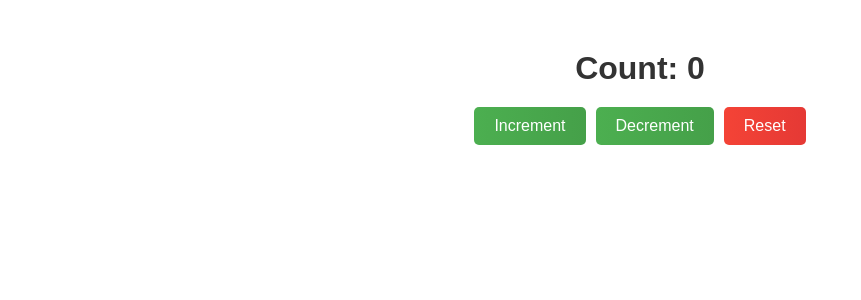
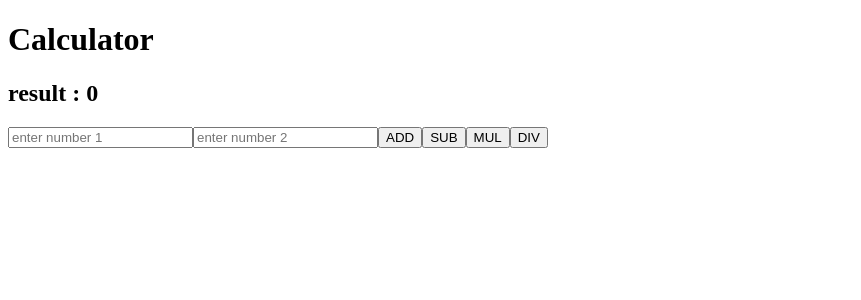
Before and after one commit to sayyedrabeeh/Python-FullStack, a React (Create React App) app in the folder full_react/: page / in a window 1280 px wide. Shown: the top 300 px of the page, without its empty margins (0-861 px from the left). Built offline with nearby package versions, Linux system fonts and the light colour scheme.

Commit message:
react pratical calculotor  with redux

```diff
--- a/full_react/src/index.js
+++ b/full_react/src/index.js
@@ -18,13 +18,18 @@ import ReactDOM from 'react-dom/client';
 // import Calc from './react2/calculator_usecontext';
 // import Addtwonum from './react2/usememo';
 // import Todo from './react2/todolist';
+
+
 import { Provider } from 'react-redux'
-import Display,{store} from './react3/pratical/autocounter';
+
+
+// import Display,{store} from './react3/pratical/autocounter';
+import Calculator,{store} from './react3/pratical/calculator_redux';
 const root = ReactDOM.createRoot(document.getElementById('root'));
 root.render(
   <React.StrictMode>
     <Provider store={store}>
-      <Display/>
+      <Calculator/>
     </Provider>
   </React.StrictMode>
 );
--- /dev/null
+++ b/full_react/src/react3/pratical/calculator_redux.jsx
@@ -0,0 +1,65 @@
+import React from "react";
+import {createSlice,configureStore } from '@reduxjs/toolkit'
+import { useDispatch,useSelector} from 'react-redux'
+import Calc from "../../react2/calculator_usecontext";
+
+
+const calcSlice = createSlice({
+    name:'Calc',
+    initialState:{
+        result:0,
+        num1:0,
+        num2:0
+    },
+    reducers:{
+        add:(state) =>{
+            state.result = state.num1 +state.num2
+        },
+        sub:(state) =>{
+            state.result = state.num1 -state.num2
+        },
+        mul:(state) =>{
+            state.result = state.num1 * state.num2
+        },
+        div:(state) =>{
+            state.result = state.num2 !== 0 ? state.num1 / state.num2 :'error'
+        },
+        setnum1:(state,action) =>{
+            state.num1 = action.payload
+        },
+        setnum2:(state,action) =>{
+            state.num2 = action.payload
+        }
+    }
+})
+
+const {setnum1,setnum2,add,sub,mul,div} = calcSlice.actions
+
+const store = configureStore({
+    reducer:{
+        Calc:calcSlice.reducer
+    }
+})
+
+export {store}
+
+function Calculator(){
+    const result = useSelector((state) => state.Calc.result)
+    const dispatch = useDispatch()
+    return(
+        <>
+        <h1>Calculator</h1>
+        <h2>result : { result }</h2>
+
+        <input onChange={(e) =>dispatch(setnum1(Number(e.target.value)))} type="number" placeholder="enter number 1"/>
+        <input onChange={(e) =>dispatch(setnum2(Number(e.target.value)))} type="number" placeholder="enter number 2"/>
+
+        <button onClick={() =>dispatch(add())}>ADD</button>
+        <button onClick={() =>dispatch(sub())}>SUB</button>
+        <button onClick={() =>dispatch(mul())}>MUL</button>
+        <button onClick={() =>dispatch(div())}>DIV</button>
+        </>
+    )
+}
+
+export default Calculator;
```
